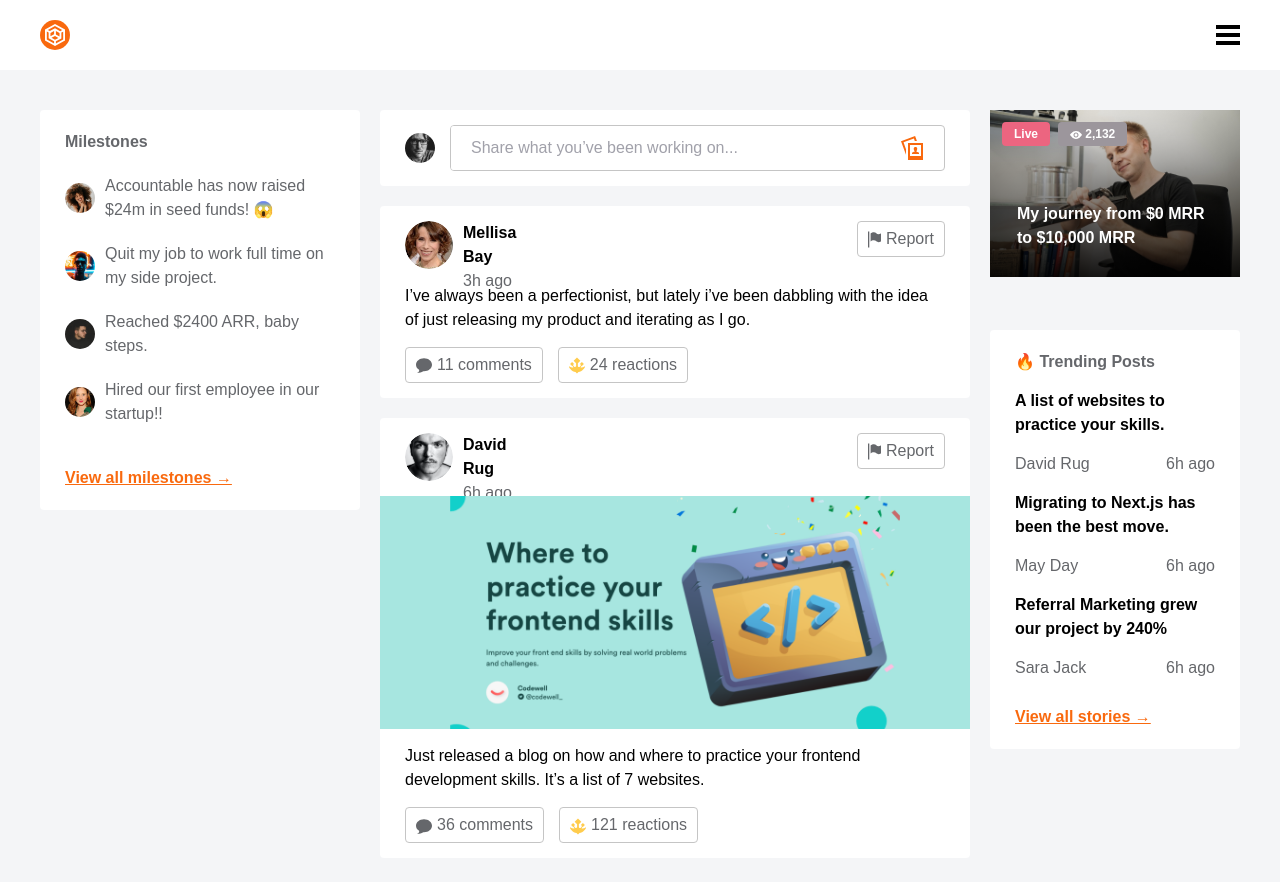
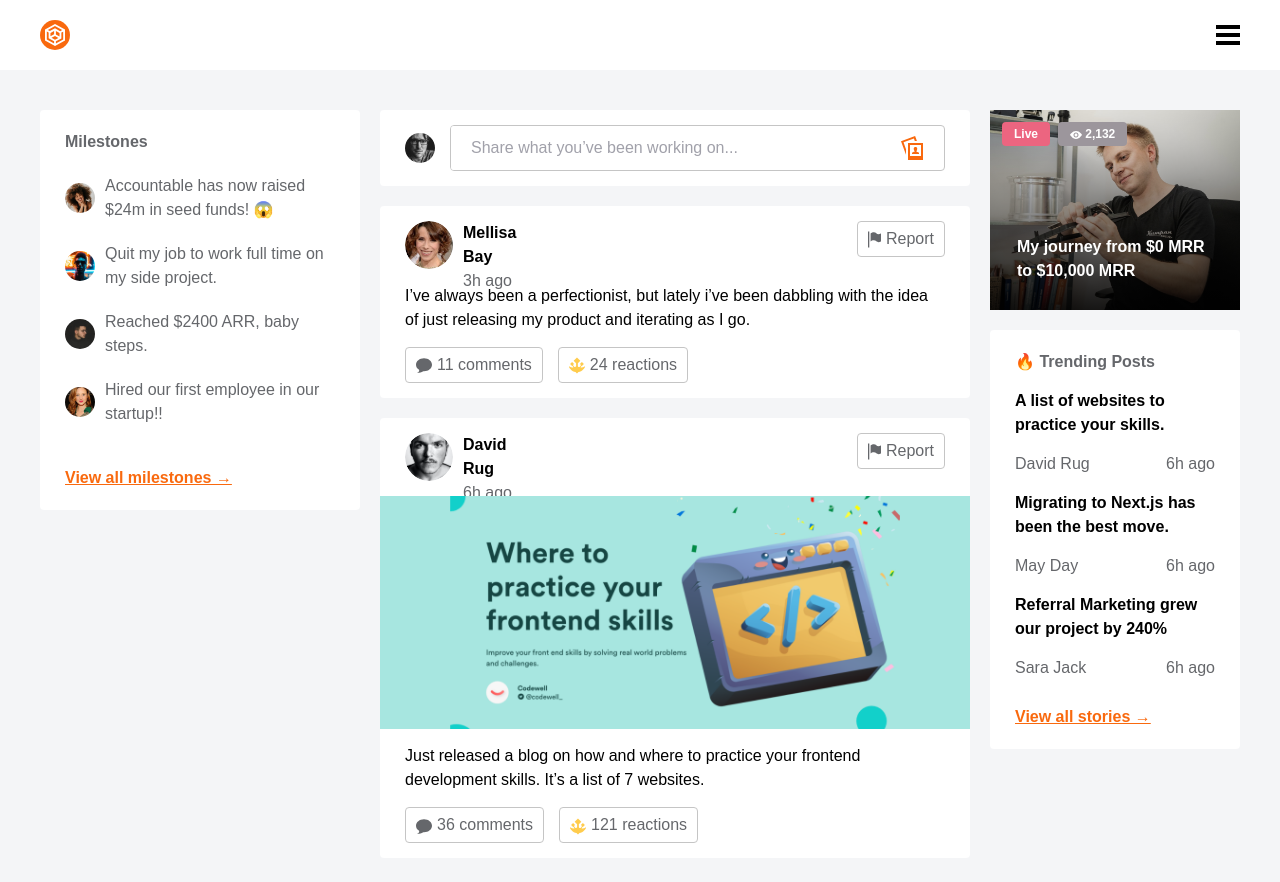
Before and after one commit to Alysander/accountable-demo-page, a React (Create React App) app: page / in a window 1280 px wide. Shown: the top 882 px of the page. Built offline with nearby package versions, Linux system fonts and the light colour scheme.

Commit message:
Make livestream square on lg:, cinematic cover md:

```diff
--- a/src/components/Livestream.tsx
+++ b/src/components/Livestream.tsx
@@ -2,8 +2,8 @@ import livestreamPreview from "../assets/livestreamPreview.jpg";
 import eye from "../assets/eye.svg"
 
 const Livestream = () => (
-    <div className="base-container relative mt-2 md:mt-unset">
-        <img src={livestreamPreview} alt="Livestream" />
+    <div className="base-container relative mt-2 md:mt-unset md:h-3/4 lg:h-full">
+        <img src={livestreamPreview} alt="Livestream" className="md:object-cover lg:h-full" />
 
         <div className="absolute top-0 left-0 right-0 bottom-0 fade-overlay-bg p-1em flex flex-col justify-between text-white text-xs" >
             <div>
```
